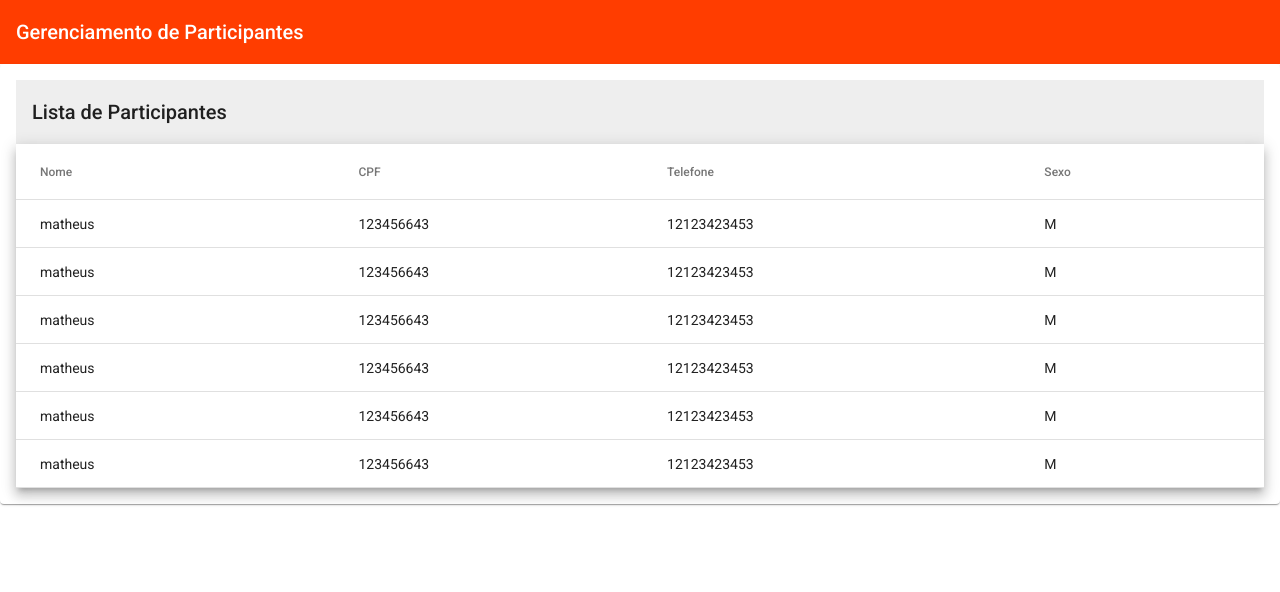
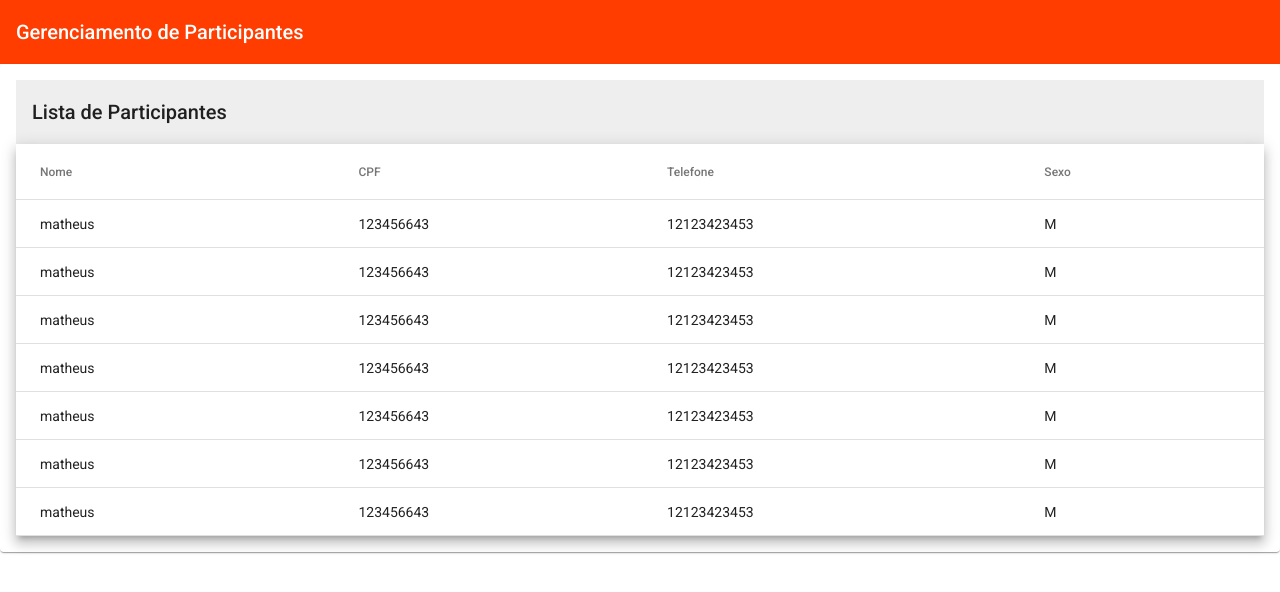
Before and after one commit to mbrandao10/participantes_spa, an Angular app in the folder participantes-front/: page /participantes-lista in a window 1280 px wide. Shown: the top 592 px of the page. Built offline with nearby package versions, Linux system fonts and the light colour scheme.

Commit message:
feat: criacao de servico e adicionado sninner de carregamento de tela

```diff
--- a/participantes-front/src/app/app.module.ts
+++ b/participantes-front/src/app/app.module.ts
@@ -1,3 +1,4 @@
+import { HttpClientModule } from '@angular/common/http';
 import { NgModule } from '@angular/core';
 import { MatToolbarModule } from '@angular/material/toolbar';
 import { BrowserModule } from '@angular/platform-browser';
@@ -15,7 +16,8 @@ import { AppComponent } from './app.component';
     BrowserModule,
     AppRoutingModule,
     BrowserAnimationsModule,
-    MatToolbarModule
+    MatToolbarModule,
+    HttpClientModule
   ],
   providers: [],
   bootstrap: [AppComponent]
--- a/participantes-front/src/app/participantes-lista/participantes-lista/participantes-lista.component.html
+++ b/participantes-front/src/app/participantes-lista/participantes-lista/participantes-lista.component.html
@@ -1,37 +1,44 @@
+<mat-card>
+  <mat-toolbar color="accent"> Lista de Participantes </mat-toolbar>
 
-<mat-card>
-  <mat-toolbar color= "accent"> Lista de Participantes </mat-toolbar>
-  <table mat-table [dataSource]= "participantes_lista" class= "mat-elevation-z8">
-
-    <!--- Note that these columns can be defined in any order.
-          The actual rendered columns are set as a property on the row definition" -->
-
-    <!-- Position Column -->
+  <div
+    *ngIf="participantes_lista$ | async as participantes_lista; else loading"
+  >
+    <table
+      mat-table
+      [dataSource]="participantes_lista"
+      class="mat-elevation-z8"
+    >
       <ng-container matColumnDef="nome">
-      <th mat-header-cell *matHeaderCellDef> Nome </th>
-      <td mat-cell *matCellDef="let participante"> {{participante.nome}} </td>
+        <th mat-header-cell *matHeaderCellDef>Nome</th>
+        <td mat-cell *matCellDef="let participante">{{ participante.nome }}</td>
       </ng-container>
 
-    <!-- Name Column -->
       <ng-container matColumnDef="cpf">
-      <th mat-header-cell *matHeaderCellDef> CPF </th>
-      <td mat-cell *matCellDef="let participante"> {{ participante.cpf }} </td>
+        <th mat-header-cell *matHeaderCellDef>CPF</th>
+        <td mat-cell *matCellDef="let participante">{{ participante.cpf }}</td>
       </ng-container>
 
-    <!-- Weight Column -->
       <ng-container matColumnDef="telefone">
-      <th mat-header-cell *matHeaderCellDef> Telefone </th>
-      <td mat-cell *matCellDef="let participante"> {{ participante.telefone }} </td>
+        <th mat-header-cell *matHeaderCellDef>Telefone</th>
+        <td mat-cell *matCellDef="let participante">
+          {{ participante.telefone }}
+        </td>
       </ng-container>
 
-    <!-- Symbol Column -->
       <ng-container matColumnDef="sexo">
-      <th mat-header-cell *matHeaderCellDef> Sexo </th>
-      <td mat-cell *matCellDef="let participante"> {{ participante.sexo }} </td>
+        <th mat-header-cell *matHeaderCellDef>Sexo</th>
+        <td mat-cell *matCellDef="let participante">{{ participante.sexo }}</td>
       </ng-container>
 
       <tr mat-header-row *matHeaderRowDef="displayedColumns"></tr>
-    <tr mat-row *matRowDef="let row; columns: displayedColumns;"></tr>
+      <tr mat-row *matRowDef="let row; columns: displayedColumns"></tr>
     </table>
+  </div>
 
+  <ng-template #loading>
+    <div class="loading-spinner">
+      <mat-spinner> </mat-spinner>
+    </div>
+  </ng-template>
 </mat-card>
--- a/participantes-front/src/app/participantes-lista/participantes-lista/participantes-lista.component.scss
+++ b/participantes-front/src/app/participantes-lista/participantes-lista/participantes-lista.component.scss
@@ -1,3 +1,11 @@
 table {
   width: 100%;
 }
+
+.loading-spinner {
+  background: rgb(232, 230, 230);
+  padding: 50px;
+  display: flex;
+  align-items: center;
+  justify-content: center;
+}
--- a/participantes-front/src/app/participantes-lista/participantes-lista/participantes-lista.component.ts
+++ b/participantes-front/src/app/participantes-lista/participantes-lista/participantes-lista.component.ts
@@ -1,6 +1,8 @@
 import { Component, OnInit } from '@angular/core';
+import { Observable } from 'rxjs';
 
 import { Participantes } from '../model/participantes';
+import { ParticipantesListaService } from '../services/participantes-lista.service';
 
 @Component({
   selector: 'app-participantes-lista',
@@ -9,19 +11,15 @@ import { Participantes } from '../model/participantes';
 })
 export class ParticipantesListaComponent implements OnInit {
 
-  participantes_lista: Participantes[] = [
-    { _id: '1', nome: 'matheus', cpf: '123456643', telefone: '12123423453', sexo: 'M' },
-    { _id: '1', nome: 'matheus', cpf: '123456643', telefone: '12123423453', sexo: 'M' },
-    { _id: '1', nome: 'matheus', cpf: '123456643', telefone: '12123423453', sexo: 'M' },
-    { _id: '1', nome: 'matheus', cpf: '123456643', telefone: '12123423453', sexo: 'M' },
-    { _id: '1', nome: 'matheus', cpf: '123456643', telefone: '12123423453', sexo: 'M' },
-    { _id: '1', nome: 'matheus', cpf: '123456643', telefone: '12123423453', sexo: 'M' }
-  ];
+  participantes_lista$: Observable<Participantes[]>;
   displayedColumns = ['nome', 'cpf', 'telefone', 'sexo']
 
-  constructor() { }
+  constructor(
+    private participantesListaService: ParticipantesListaService
+  ) {
+    this.participantes_lista$ = this.participantesListaService.lista();
+   }
 
-  ngOnInit(): void {
-  }
+  ngOnInit(): void {}
 
 }
--- /dev/null
+++ b/participantes-front/src/app/participantes-lista/services/participantes-lista.service.ts
@@ -0,0 +1,26 @@
+import { HttpClient } from '@angular/common/http';
+import { Injectable } from '@angular/core';
+import { delay, first, tap } from 'rxjs/operators';
+
+import { Participantes } from './../model/participantes';
+
+@Injectable({
+  providedIn: 'root'
+})
+export class ParticipantesListaService {
+
+  private readonly API = '/assets/participantes.json';
+
+  constructor(
+    private httpClient: HttpClient
+  ) { }
+
+  lista() {
+    return this.httpClient.get<Participantes[]>(this.API)
+    .pipe(
+      first(),
+      // delay(5000), ***para testar spinner de carregamento
+      tap(participantes => console.log(participantes))
+    );
+  }
+}
--- a/participantes-front/src/app/shared/app-material/app-material.module.ts
+++ b/participantes-front/src/app/shared/app-material/app-material.module.ts
@@ -1,5 +1,6 @@
 import { NgModule } from '@angular/core';
 import { MatCardModule } from '@angular/material/card';
+import { MatProgressSpinnerModule } from '@angular/material/progress-spinner';
 import { MatTableModule } from '@angular/material/table';
 import { MatToolbarModule } from '@angular/material/toolbar';
 
@@ -9,7 +10,8 @@ import { MatToolbarModule } from '@angular/material/toolbar';
   exports: [
     MatTableModule,
     MatCardModule,
-    MatToolbarModule
+    MatToolbarModule,
+    MatProgressSpinnerModule
   ]
 })
 export class AppMaterialModule { }
--- /dev/null
+++ b/participantes-front/src/assets/participantes.json
@@ -0,0 +1,9 @@
+[
+  { "_id": "1", "nome": "matheus", "cpf": "123456643", "telefone": "12123423453", "sexo": "M" },
+  { "_id": "1", "nome": "matheus", "cpf": "123456643", "telefone": "12123423453", "sexo": "M" },
+  { "_id": "1", "nome": "matheus", "cpf": "123456643", "telefone": "12123423453", "sexo": "M" },
+  { "_id": "1", "nome": "matheus", "cpf": "123456643", "telefone": "12123423453", "sexo": "M" },
+  { "_id": "1", "nome": "matheus", "cpf": "123456643", "telefone": "12123423453", "sexo": "M" },
+  { "_id": "1", "nome": "matheus", "cpf": "123456643", "telefone": "12123423453", "sexo": "M" },
+  { "_id": "1", "nome": "matheus", "cpf": "123456643", "telefone": "12123423453", "sexo": "M" }
+]
```
Also changed, not shown: 1 other file (tests, documents, lock files or other folders). Lines whose indentation alone changed are shown as unchanged.
